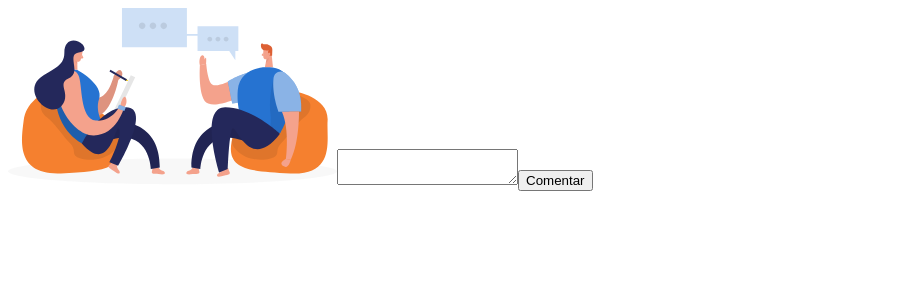
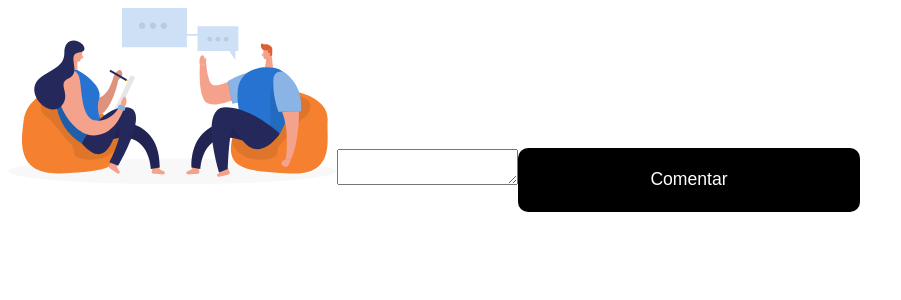
Before and after one commit to luanargolodev/to-do-list, a React (Create React App) app: page / in a window 1280 px wide. Shown: the top 300 px of the page, without its empty margins (0-901 px from the left). Built offline with nearby package versions, Linux system fonts and the light colour scheme.

Commit message:
feat: Style button

```diff
--- a/src/App.js
+++ b/src/App.js
@@ -1,4 +1,5 @@
 import React, { useState } from 'react';
+import { Button } from './styles';
 
 import People from './assets/people.svg';
 
@@ -14,7 +15,7 @@ const App = () => {
     <div>
       <img src={People} alt="Pessoas conversando" />
       <textarea onChange={({ target }) => setComment(target.value)}></textarea>
-      <button onClick={handleClick}>Comentar</button>
+      <Button onClick={handleClick}>Comentar</Button>
 
       <ul>
         {allComments.map((comment, index) => (
--- /dev/null
+++ b/src/styles.js
@@ -0,0 +1,13 @@
+import styled from 'styled-components';
+
+export const Button = styled.button`
+  background: #000;
+  color: #fff;
+  border-radius: 10px;
+  padding: 1rem;
+  cursor: pointer;
+  width: 342px;
+  height: 64px;
+  border: none;
+  font-size: 1.1rem;
+`;
```
